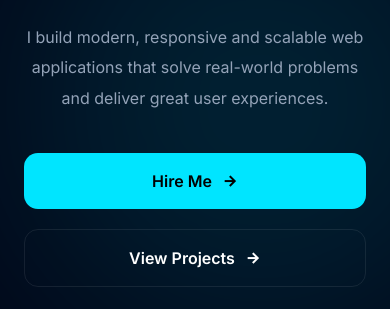
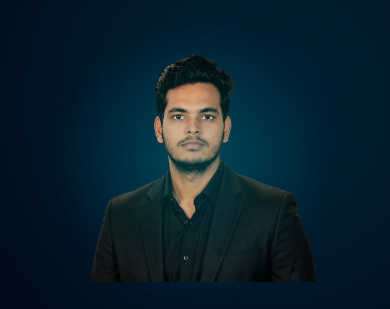
Before and after one commit to Sudeepssj/portfolio-website, a plain HTML site: page index.html in a window 390 px wide. Shown: the part 266-575 px from the top of the page. Drawn offline with nearby package versions, Linux system fonts and the light colour scheme.

Commit message:
phone responsive

```diff
--- a/css/style.css
+++ b/css/style.css
@@ -135,11 +135,12 @@ body{
 
 .hero{
     min-height:100vh;
+    scroll-margin-top:20px;
 
     display:flex;
     align-items:center;
 
-    padding-top:120px;
+    padding-top:100px;
 
     position:relative;
 }
@@ -307,6 +308,11 @@ body{
     display:flex;
 
     justify-content:center;
+}
+/* Mobile Hero Image */
+
+.hero-image-mobile{
+    display:none;
 }
 
 .circle-glow{
@@ -782,11 +788,10 @@ body{
 
 /* ================= RESPONSIVE ================= */
 
-@media(max-width:1100px){
+@media (max-width:1100px){
 
     .hero-wrapper{
         grid-template-columns:1fr;
-
         text-align:center;
     }
 
@@ -802,8 +807,23 @@ body{
         margin:auto;
     }
 
+    /* Hide Desktop Image */
+
     .hero-image{
-        margin-top:40px;
+        display:none;
+    }
+
+    /* Show Mobile Image */
+
+    .hero-image-mobile{
+        display:flex;
+        justify-content:center;
+        margin:20px 0 30px;
+    }
+
+    .hero-image-mobile img{
+        width:260px;
+        max-width:100%;
     }
 
 }
@@ -932,6 +952,7 @@ body{
 .about{
 
     padding:30px 0;
+    scroll-margin-top: 110px;
 
 }
 
@@ -1484,7 +1505,9 @@ body{
 
 
 /* ================= SKILLS ================= */
-
+.skills{
+   scroll-margin-top: 110px;
+}
 .skills-grid{
     display:grid;
     grid-template-columns:repeat(6,1fr);
@@ -1856,6 +1879,7 @@ body{
 
 .projects{
     margin-top:120px;
+    scroll-margin-top: 110px;
 }
 
 .featured-project{
--- a/index.html
+++ b/index.html
@@ -105,6 +105,19 @@
                 <h2>
                     I'm a <span>Software Developer</span>
                 </h2>
+
+                <!-- MOBILE HERO IMAGE -->
+
+                <div class="hero-image-mobile">
+
+                    <div class="circle-glow"></div>
+
+                    <img
+                        src="./assets/images/hero-profile.png"
+                        alt="Hero Profile"
+                    >
+
+                </div>
 
                 <p class="hero-description">
 
```
